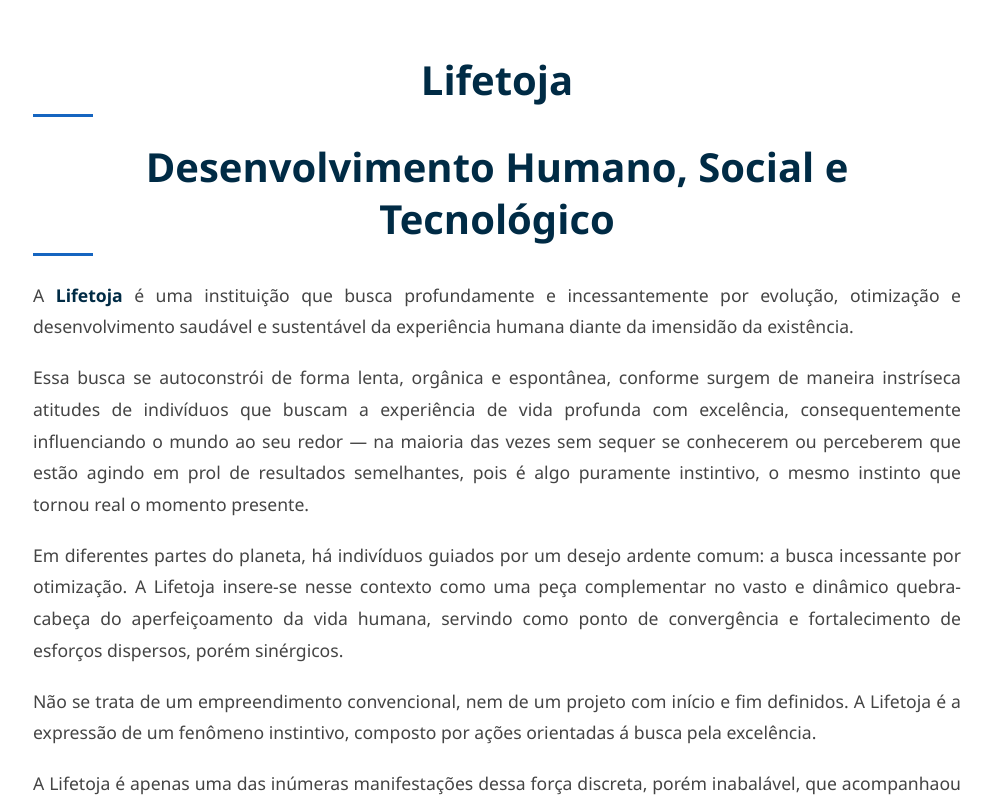
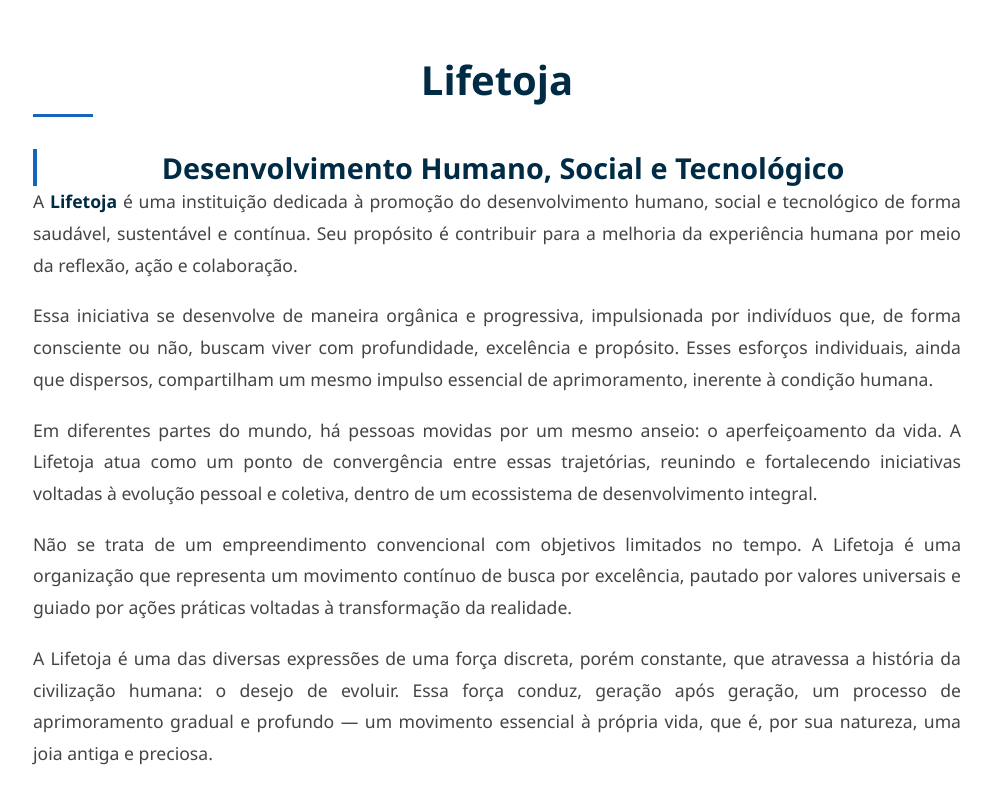
Before and after one commit to henrique-toja/Lifetoja, a plain HTML site: page index.html in a window 1280 px wide. Shown: the part 155-952 px from the top of the page, without its empty margins (143-1135 px from the left). Drawn offline with Linux system fonts and the light colour scheme.

Commit message:
Atualizar o index.html

```diff
--- a/index.html
+++ b/index.html
@@ -166,25 +166,26 @@
 
   <main>
     <h1>Lifetoja</h1>
-<h1>Desenvolvimento Humano, Social e Tecnológico</h1>
+<h2>Desenvolvimento Humano, Social e Tecnológico</h2>
+
 <p>
-      A <strong>Lifetoja</strong> é uma instituição que busca profundamente e incessantemente por evolução, otimização e desenvolvimento saudável e sustentável da experiência humana diante da imensidão da existência.
+  A <strong>Lifetoja</strong> é uma instituição dedicada à promoção do desenvolvimento humano, social e tecnológico de forma saudável, sustentável e contínua. Seu propósito é contribuir para a melhoria da experiência humana por meio da reflexão, ação e colaboração.
 </p>
 
 <p>
-      Essa busca se autoconstrói de forma lenta, orgânica e espontânea, conforme surgem de maneira instríseca atitudes de indivíduos que buscam a experiência de vida profunda com excelência, consequentemente influenciando o mundo ao seu redor — na maioria das vezes sem sequer se conhecerem ou perceberem que estão agindo em prol de resultados semelhantes, pois é algo puramente instintivo, o mesmo instinto que tornou real o momento presente.
+  Essa iniciativa se desenvolve de maneira orgânica e progressiva, impulsionada por indivíduos que, de forma consciente ou não, buscam viver com profundidade, excelência e propósito. Esses esforços individuais, ainda que dispersos, compartilham um mesmo impulso essencial de aprimoramento, inerente à condição humana.
 </p>
 
 <p>
-      Em diferentes partes do planeta, há indivíduos guiados por um desejo ardente comum: a busca incessante por otimização. A Lifetoja insere-se nesse contexto como uma peça complementar no vasto e dinâmico quebra-cabeça do aperfeiçoamento da vida humana, servindo como ponto de convergência e fortalecimento de esforços dispersos, porém sinérgicos.
+  Em diferentes partes do mundo, há pessoas movidas por um mesmo anseio: o aperfeiçoamento da vida. A Lifetoja atua como um ponto de convergência entre essas trajetórias, reunindo e fortalecendo iniciativas voltadas à evolução pessoal e coletiva, dentro de um ecossistema de desenvolvimento integral.
 </p>
 
 <p>
-      Não se trata de um empreendimento convencional, nem de um projeto com início e fim definidos. A Lifetoja é a expressão de um fenômeno instintivo, composto por ações orientadas á busca pela excelência.
+  Não se trata de um empreendimento convencional com objetivos limitados no tempo. A Lifetoja é uma organização que representa um movimento contínuo de busca por excelência, pautado por valores universais e guiado por ações práticas voltadas à transformação da realidade.
 </p>
 
-    <p>A Lifetoja é apenas uma das inúmeras manifestações dessa força discreta, porém inabalável, que acompanhaou a história da civilização e permanece acompanhando inevitavelmente enquanto há vida, ocasionando em um autoaperfeiçoamento contínuo.
-      Esse processo é, por natureza, gradual. Avança de geração em geração, com persistência e profundidade, afinal, a vida é uma antiga jóia preciosa.
+<p>
+  A Lifetoja é uma das diversas expressões de uma força discreta, porém constante, que atravessa a história da civilização humana: o desejo de evoluir. Essa força conduz, geração após geração, um processo de aprimoramento gradual e profundo — um movimento essencial à própria vida, que é, por sua natureza, uma joia antiga e preciosa.
 </p>
 
      <img src="banner.png" alt="Banner Lifetoja" class="banner">
```
Lines whose indentation alone changed are shown as unchanged.
